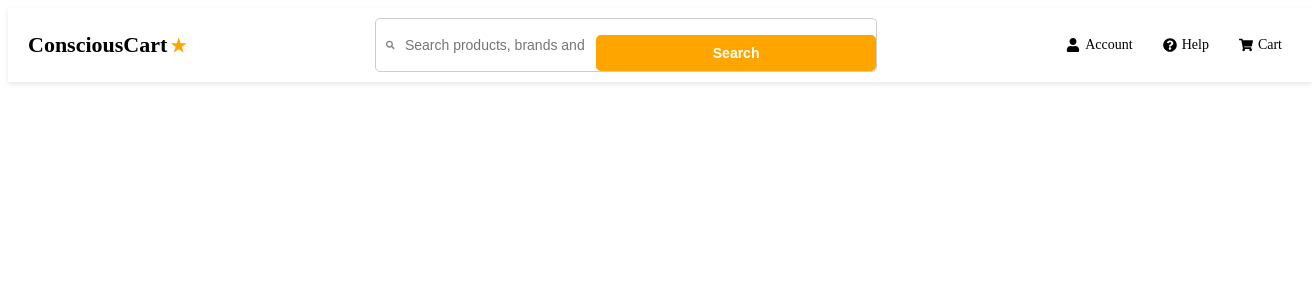
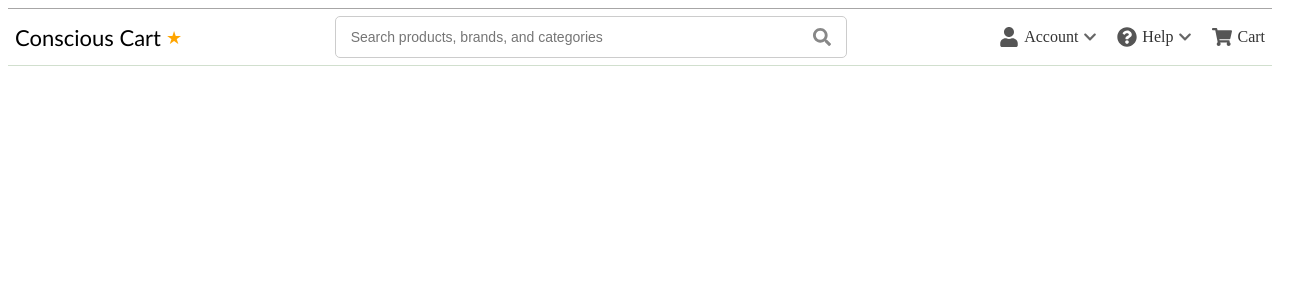
Before and after one commit to wallacetrixie/ConsiousCart, a React (Vite) app: page /Navbar in a window 1280 px wide. Shown: the top 300 px of the page, 1312 px wide, since content can reach past the window. Built offline with nearby package versions, Linux system fonts and the light colour scheme.

Commit message:
navbar designing

```diff
--- a/src/Navbar.jsx
+++ b/src/Navbar.jsx
@@ -1,33 +1,40 @@
-
-import "./styles/navbar.css";
 import React from "react";
-import { FaSearch, FaUser, FaQuestionCircle, FaShoppingCart } from "react-icons/fa";
+import { FaSearch, FaUser, FaQuestionCircle, FaShoppingCart, FaChevronDown } from "react-icons/fa";
+import './styles/navbar.css';
 
 const Navbar = () => {
   return (
     <nav className="navbar">
       {/* Logo */}
-      <div className="logo">ConsciousCart<span className="star">★</span></div>
+      <div className="logo">
+        <span>Conscious Cart</span>
+        <span className="star">★</span>
+      </div>
 
       {/* Search Bar */}
       <div className="search-container">
+        <input
+          type="text"
+          placeholder="Search products, brands, and categories"
+          className="search-input"
+        />
         <FaSearch className="search-icon" />
-        <input type="text" placeholder="Search products, brands and categories" className="search-input" />
-        <button className="search-button">Search</button>
       </div>
 
-      {/* Icons Section */}
-      <div className="icon-container">
-        <div className="icon">
-          <FaUser />
+      {/* Navbar Icons */}
+      <div className="nav-icons">
+        <div className="nav-item">
+          <FaUser className="icon" />
           <span>Account</span>
+          <FaChevronDown className="dropdown-icon" />
         </div>
-        <div className="icon">
-          <FaQuestionCircle />
+        <div className="nav-item">
+          <FaQuestionCircle className="icon" />
           <span>Help</span>
+          <FaChevronDown className="dropdown-icon" />
         </div>
-        <div className="icon">
-          <FaShoppingCart />
+        <div className="nav-item">
+          <FaShoppingCart className="icon" />
           <span>Cart</span>
         </div>
       </div>
--- a/src/styles/navbar.css
+++ b/src/styles/navbar.css
@@ -1,98 +1,85 @@
-/* Navbar container */
+/* Navbar styling */
 .navbar {
-  background-color: white;
-  box-shadow: 0 2px 5px rgba(0, 0, 0, 0.1);
-  padding: 10px 20px;
   display: flex;
+  align-items: center;
   justify-content: space-between;
-  align-items: center;
-  width: 100%;
-  position: sticky;
-  top: 0;
-  z-index: 100;
+  padding:7px;
+
+  border-top: 1px solid #a7a6a6;
+  border-bottom: 1px solid #d1dfce;
+
 }
 
 /* Logo */
 .logo {
   font-size: 22px;
-  font-weight: bold;
-  color: black;
-  cursor: pointer;
+  font-weight: lighter;
+  font-family: 'Gill Sans', 'Gill Sans MT', Calibri, 'Trebuchet MS', sans-serif;
+  display: flex;
+  align-items: center;
 }
 
 .star {
   color: orange;
   font-size: 18px;
-  margin-left: 3px;
+  margin-left: 5px;
 }
 
-/* Search Container */
+/* Search bar container */
 .search-container {
   display: flex;
   align-items: center;
   border: 1px solid #ccc;
   border-radius: 5px;
   overflow: hidden;
-  width: 40%;
-  max-width: 500px;
+  width: 500px;
+  height: 30px;
+    padding: 5px;
+  background: white;
 }
 
 .search-input {
-  padding: 10px;
   border: none;
   outline: none;
-  flex-grow: 1;
+  flex: 1;
+  padding: 10px;
   font-size: 14px;
+  font-weight: lighter;
 }
 
 .search-icon {
-  color: gray;
-  margin-left: 10px;
+  font-size: 18px;
+  margin: 0 10px;
+  color: #888;
+  cursor: pointer;
 }
 
-.search-button {
-  background-color: orange;
-  color: white;
-  border: none;
-  padding: 10px 15px;
-  cursor: pointer;
-  font-size: 14px;
-  font-weight: bold;
-}
-
-/* Icons */
-.icon-container {
+/* Navbar icons */
+.nav-icons {
   display: flex;
   align-items: center;
   gap: 20px;
 }
 
-.icon {
+.nav-item {
   display: flex;
   align-items: center;
-  gap: 5px;
-  font-size: 14px;
+  font-size: 16px;
+  font-weight: lighter;
+  color: #333;
   cursor: pointer;
-  color: black;
 }
 
-.icon:hover {
-  color: orange;
+/* Adjust icon size */
+.icon {
+  font-size: 20px;
+  margin-right: 5px;
+  color: #555;
 }
 
-/* Responsive Design */
-@media screen and (max-width: 768px) {
-  .navbar {
-    flex-direction: column;
-    align-items: center;
-  }
-
-  .search-container {
-    width: 90%;
-    margin: 10px 0;
-  }
-
-  .icon-container {
-    gap: 10px;
-  }
+/* Updated dropdown icon */
+.dropdown-icon {
+  margin-left: 5px;
+  font-size: 14px;
+  color: #666;
 }
```
